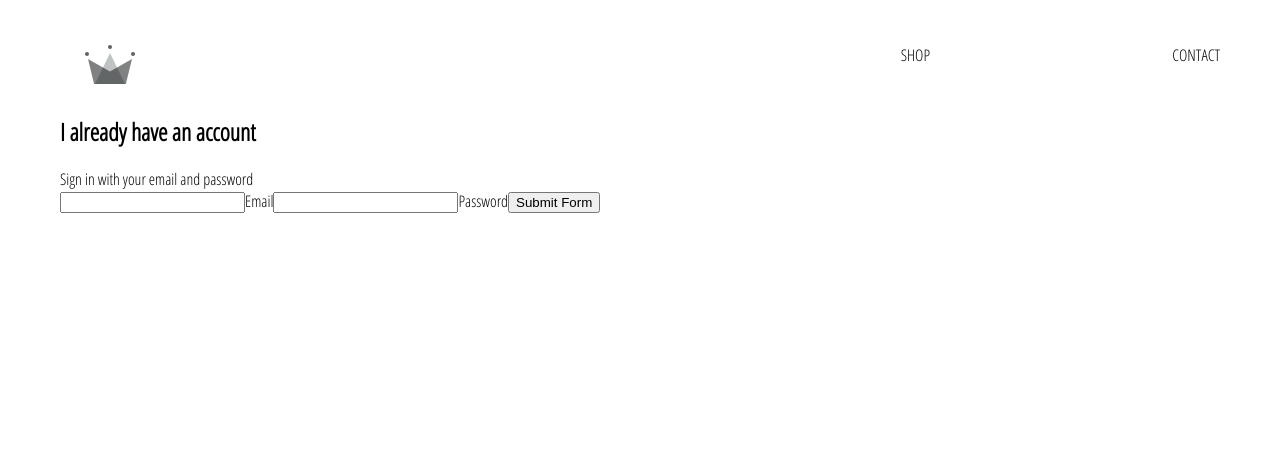
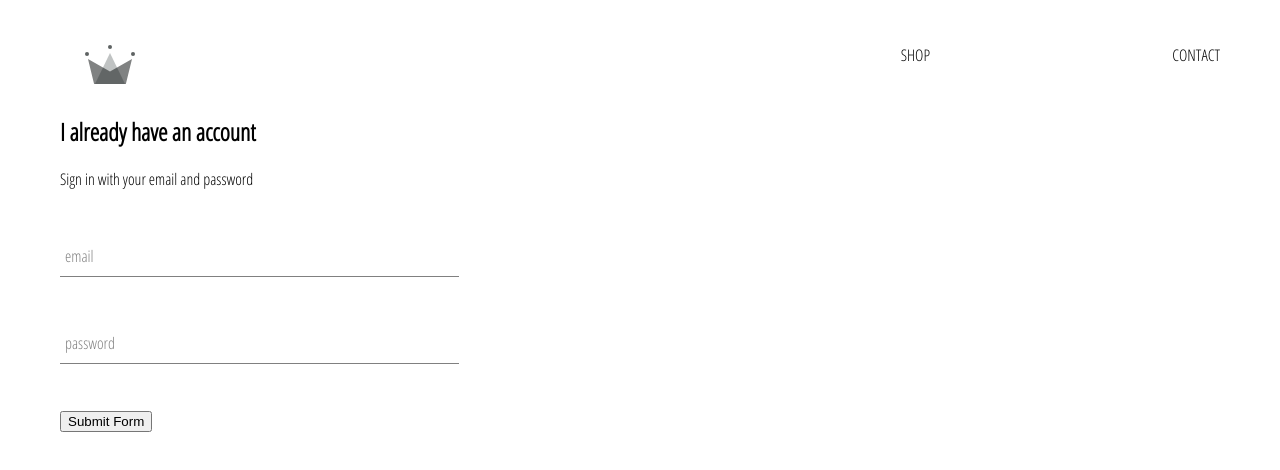
Before and after one commit to joshdlcruz/crwn-clothing, a React (Create React App) app: page /signin in a window 1280 px wide. Shown: the top 470 px of the page. Built offline with nearby package versions, Linux system fonts and the light colour scheme.

Commit message:
form input component

```diff
--- /dev/null
+++ b/src/components/form-input/form-input.component.jsx
@@ -0,0 +1,20 @@
+import React from "react";
+
+import "./form-input.styles.scss";
+
+const FormInput = ({ handleChange, label, ...otherProps }) => (
+  <div className="group">
+    <input className="form-input" onChange={handleChange} {...otherProps} />
+    {label ? (
+      <label
+        className={`${
+          otherProps.value.length ? "shrink" : ""
+        } form-input-label`}
+      >
+        {label}
+      </label>
+    ) : null}
+  </div>
+);
+
+export default FormInput;
--- /dev/null
+++ b/src/components/form-input/form-input.styles.scss
@@ -0,0 +1,54 @@
+$sub-color: grey;
+$main-color: black;
+
+@mixin shrinkLabel {
+  top: -14px;
+  font-size: 12px;
+  color: $main-color;
+}
+
+.group {
+  position: relative;
+  margin: 45px 0;
+
+  .form-input {
+    background: none;
+    background-color: white;
+    color: $sub-color;
+    font-size: 18px;
+    padding: 10px 10px 10px 5px;
+    display: block;
+    width: 100%;
+    border: none;
+    border-radius: 0;
+    border-bottom: 1px solid $sub-color;
+    margin: 25px 0;
+
+    &:focus {
+      outline: none;
+    }
+
+    &:focus ~ .form-input-label {
+      @include shrinkLabel();
+    }
+  }
+
+  input[type="password"] {
+    letter-spacing: 0.3em;
+  }
+
+  .form-input-label {
+    color: $sub-color;
+    font-size: 16px;
+    font-weight: normal;
+    position: absolute;
+    pointer-events: none;
+    left: 5px;
+    top: 10px;
+    transition: 300ms ease all;
+
+    &.shrink {
+      @include shrinkLabel();
+    }
+  }
+}
--- a/src/components/sign-in/sign-in.component.jsx
+++ b/src/components/sign-in/sign-in.component.jsx
@@ -1,4 +1,6 @@
 import React from "react";
+
+import FormInput from "../form-input/form-input.component";
 
 import "./sign-in.styles.scss";
 
@@ -33,22 +35,22 @@
         <span>Sign in with your email and password</span>
 
         <form onSubmit={this.handleSubmit}>
-          <input
+          <FormInput
             name="email"
             type="email"
             value={this.state.email}
-            onChange={this.handleChange}
+            handleChange={this.handleChange}
+            label="email"
             required
           />
-          <label>Email</label>
-          <input
+          <FormInput
             name="password"
             type="password"
             value={this.state.password}
-            onChange={this.handleChange}
+            handleChange={this.handleChange}
+            label="password"
             required
           />
-          <label>Password</label>
 
           <input type="submit" value="Submit Form" />
         </form>
--- a/src/components/sign-in/sign-in.styles.scss
+++ b/src/components/sign-in/sign-in.styles.scss
@@ -0,0 +1,3 @@
+.sign-in {
+  width: 30vw;
+}
```
